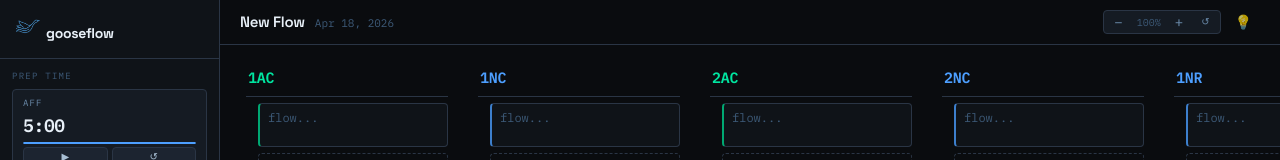
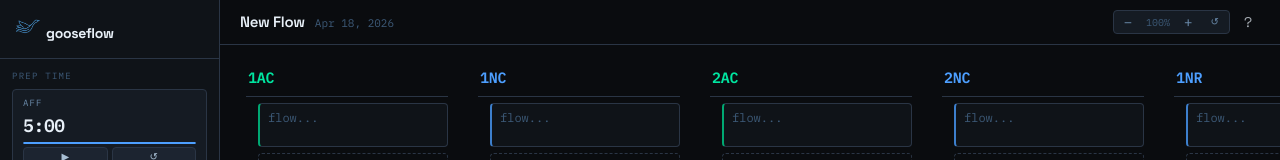
Before and after one commit to picklngoose/gooseflow, a React (Vite) app: page / in a window 1280 px wide. Shown: the top 160 px of the page. Built offline with nearby package versions, Linux system fonts and the light colour scheme.

Commit message:
Change help button icon from light bulb to question mark

```diff
--- a/App.jsx
+++ b/App.jsx
@@ -244,7 +244,7 @@ export default function App() {
               <button className={styles.zoomBtn} onClick={() => setZoom(z => Math.min(2, +(z + 0.1).toFixed(1)))} title="Zoom in">+</button>
               <button className={styles.zoomBtn} onClick={() => setZoom(1)} title="Reset zoom" style={{fontSize:10}}>↺</button>
             </div>
-            <button className={styles.helpBtn} onClick={() => setShowHelp(!showHelp)} title="Help">💡</button>
+            <button className={styles.helpBtn} onClick={() => setShowHelp(!showHelp)} title="Help">?</button>
           </div>
         </div>
 
```
